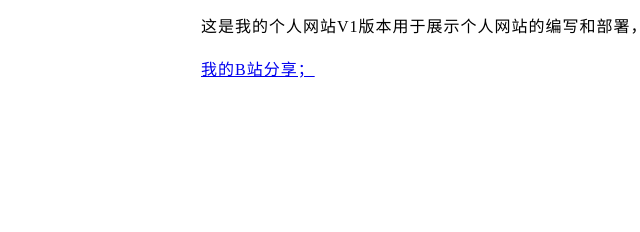
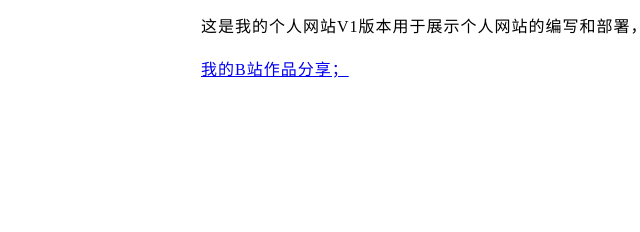
Before and after one commit to yunbuxiu/re-01, a plain HTML site: page index.html in a window 1280 px wide. Shown: the part 343-575 px from the top of the page, 89-729 px from the left. Drawn offline with Linux system fonts and the light colour scheme.

Commit message:
Update index.html

```diff
--- a/index.html
+++ b/index.html
@@ -48,7 +48,7 @@
       <p>
         这是我的个人网站V1版本用于展示个人网站的编写和部署，他来自我的练习作
       </p>
-      <a href="https://space.bilibili.com/124001879/">我的B站分享；</a>
+      <a href="https://space.bilibili.com/124001879/">我的B站作品分享；</a>
     </zhuneirong>
 
     <img
```
